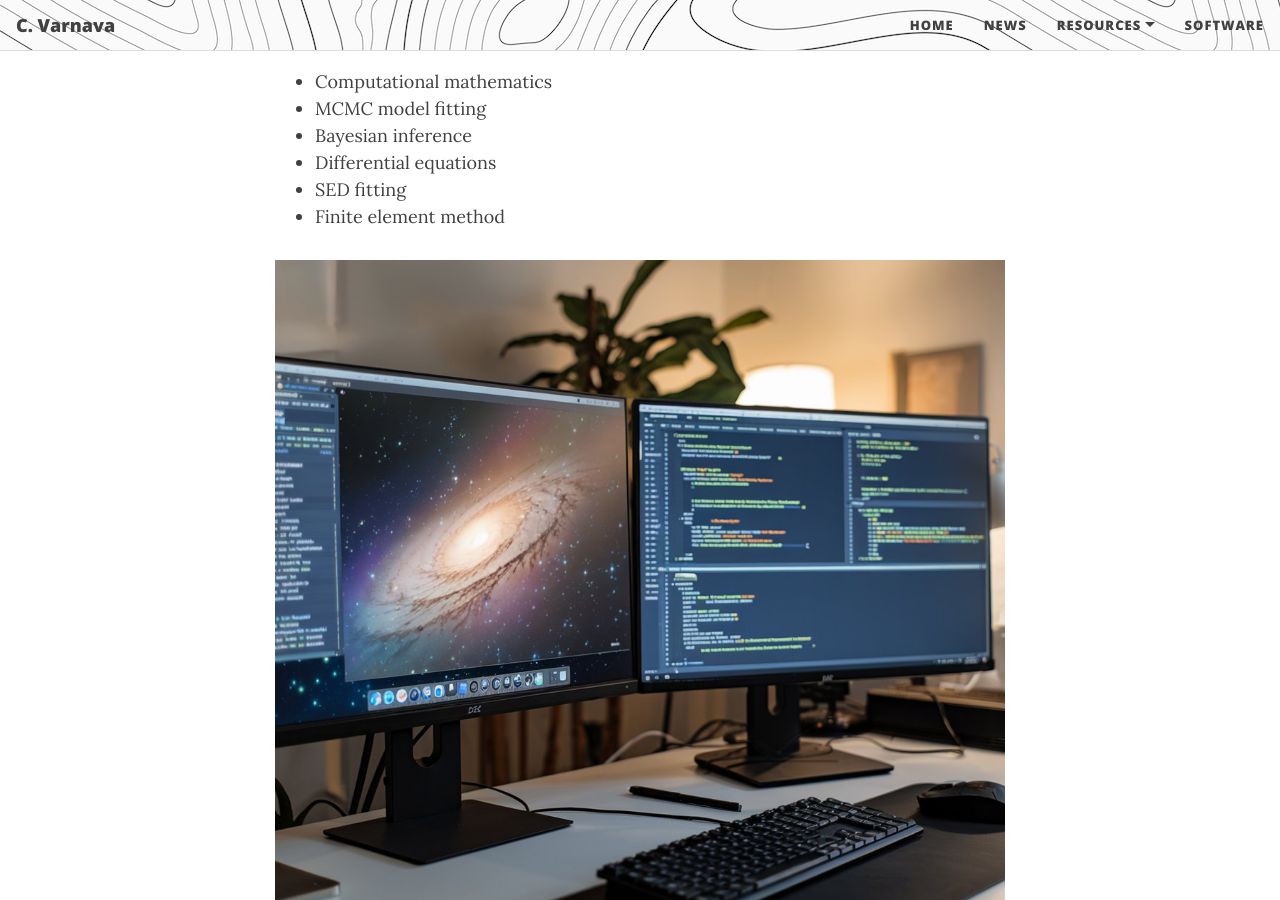
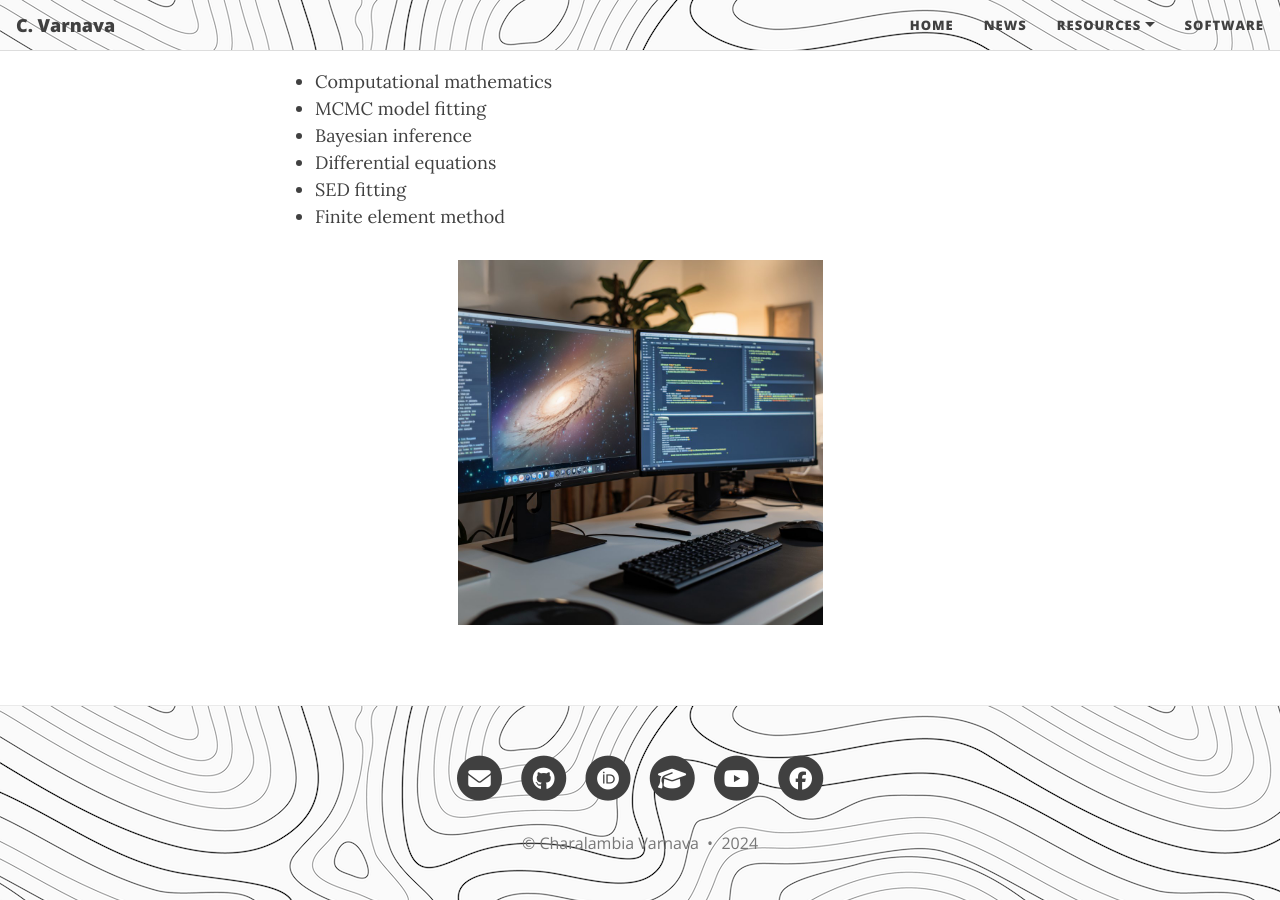
Before and after one commit to ch-var/ch-var.github.io, a Jekyll site: the page built from index.html, in a window 1280 px wide and 900 px high, scrolled down 1797 px. Built offline with Jekyll 4.4.1, drawn with Linux system fonts in a browser that asks for light colours; the list of posts is cut into pages by our own code.

Commit message:
Update index.html

```diff
--- a/index.html
+++ b/index.html
@@ -40,5 +40,5 @@
 </ul>
 
 <p align="center">
-<img src="/assets/img/office.jpeg">
+<img src="/assets/img/office.jpeg" width="50%" height="50%">
 </p>
```
